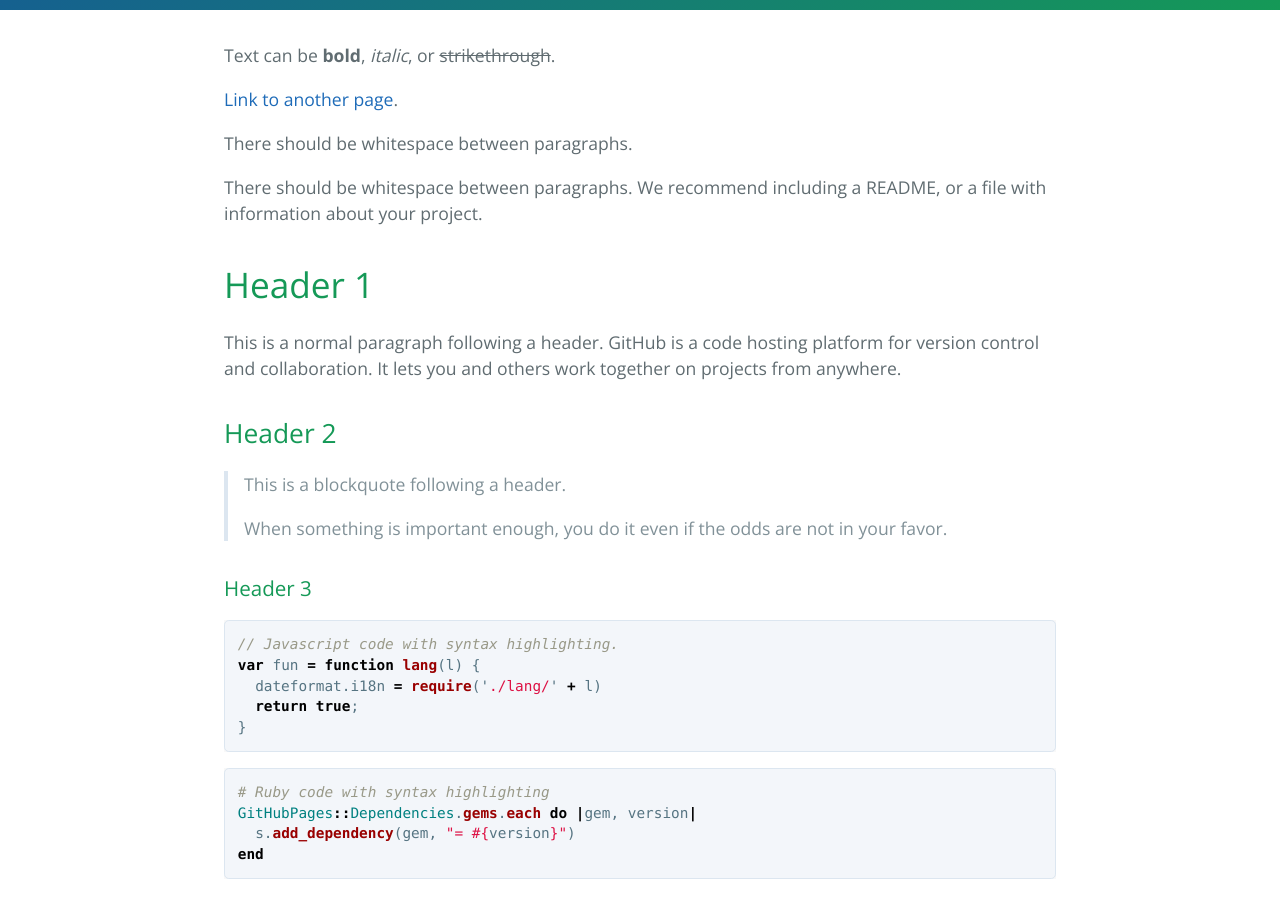
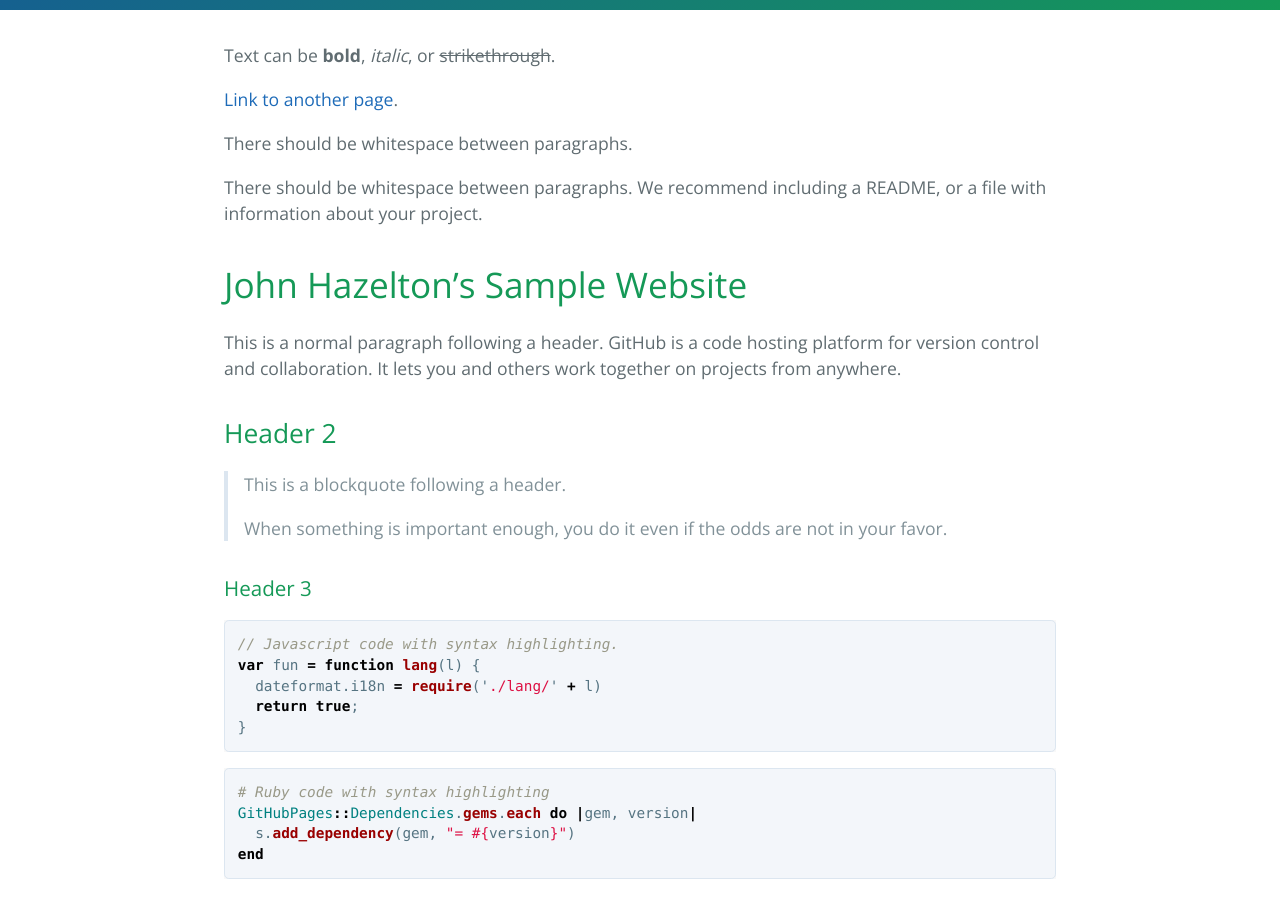
Before and after one commit to JohnHazelton/JohnHazelton.github.io, a Jekyll site: the page built from index.md, in a window 1280 px wide and 900 px high, scrolled down 373 px. Built offline with Jekyll 4.4.1, drawn with Linux system fonts in a browser that asks for light colours.

Commit message:
Update index.md

```diff
--- a/index.md
+++ b/index.md
@@ -10,7 +10,7 @@ There should be whitespace between paragraphs.
 
 There should be whitespace between paragraphs. We recommend including a README, or a file with information about your project.
 
-# Header 1
+# John Hazelton's Sample Website
 
 This is a normal paragraph following a header. GitHub is a code hosting platform for version control and collaboration. It lets you and others work together on projects from anywhere.
 
```
